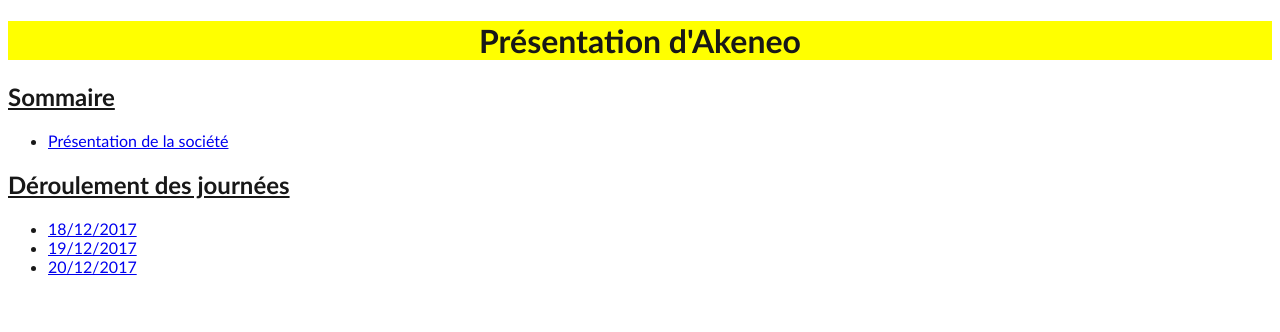
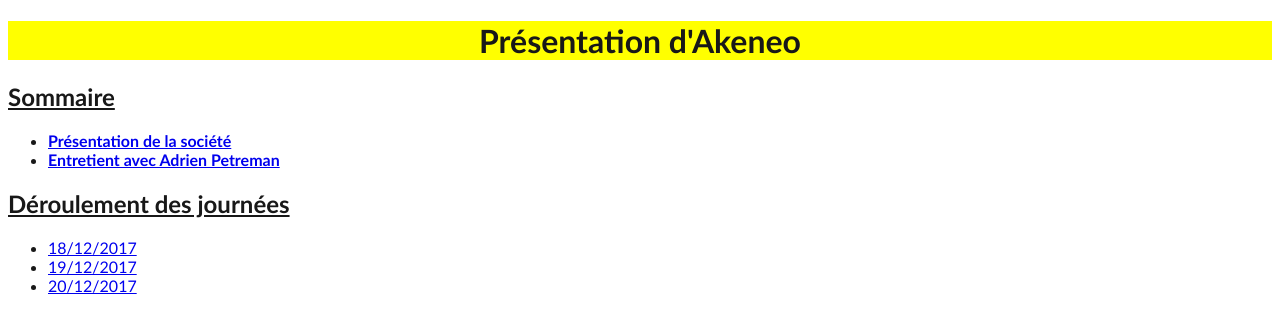
Before and after one commit to jules-alexandre/stage-akeneo, a plain HTML site: page index.html in a window 1280 px wide. Drawn offline with Linux system fonts and the light colour scheme.

Commit message:
Jules commit

```diff
--- a/index.html
+++ b/index.html
@@ -12,7 +12,8 @@
 
 	<h2 class="souligne">Sommaire</h2>
 	<ul>
-		<li><a href="societe.html">Présentation de la société</a></li>
+		<li><a class="engras" href="societe.html">Présentation de la société</a></li>
+		<li><a class="engras" href="etredev.html">Entretient avec Adrien Petreman</a></li>
 	</ul>
 
 	<h2 class="souligne">Déroulement des journées</h2>
--- a/style.css
+++ b/style.css
@@ -385,3 +385,7 @@ td, th /* Mettre une bordure sur les td ET les th */
 {
     height: 250px;
 }
+.engras
+{
+	font-weight: bold;
+}
```
Also changed, not shown: etredev.html (renamed from que faut il pour etre developpeur.html).
